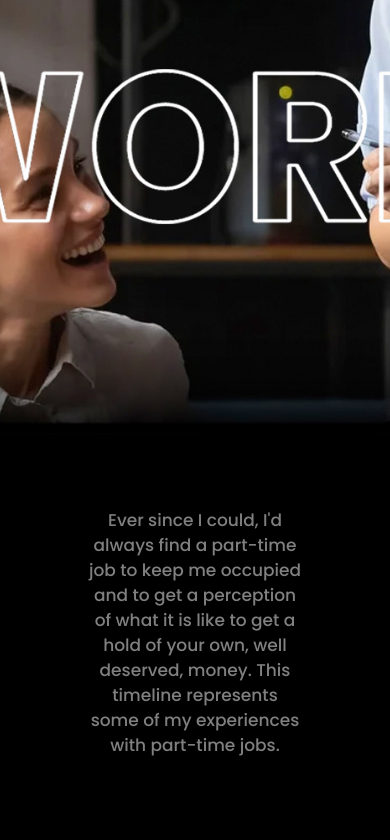
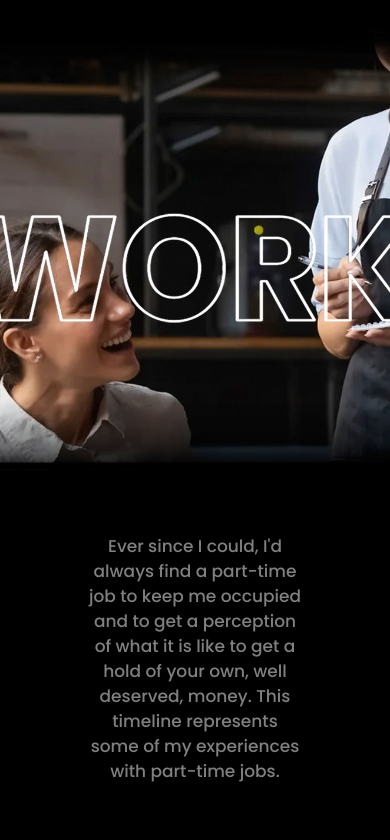
Before and after one commit to ohmydiana/bi-zwu, a plain HTML site: page work.html in a window 390 px wide. Shown: the part 52-892 px from the top of the page. Drawn offline with Linux system fonts and the light colour scheme; a web font is replaced by a local one.

Commit message:
work hero photo changed

```diff
--- a/styles-work/work.css
+++ b/styles-work/work.css
@@ -35,7 +35,8 @@
 @media screen and (max-width: 768px) {
 
   .work-hero {
-    margin-top: -15rem;
+    height: 60vh;
+    min-height: 20em;
   }
 
   .work-hero-description {
```
Also changed, not shown: pics/work/bdkajbd.JPEG (added), 1 other file.
